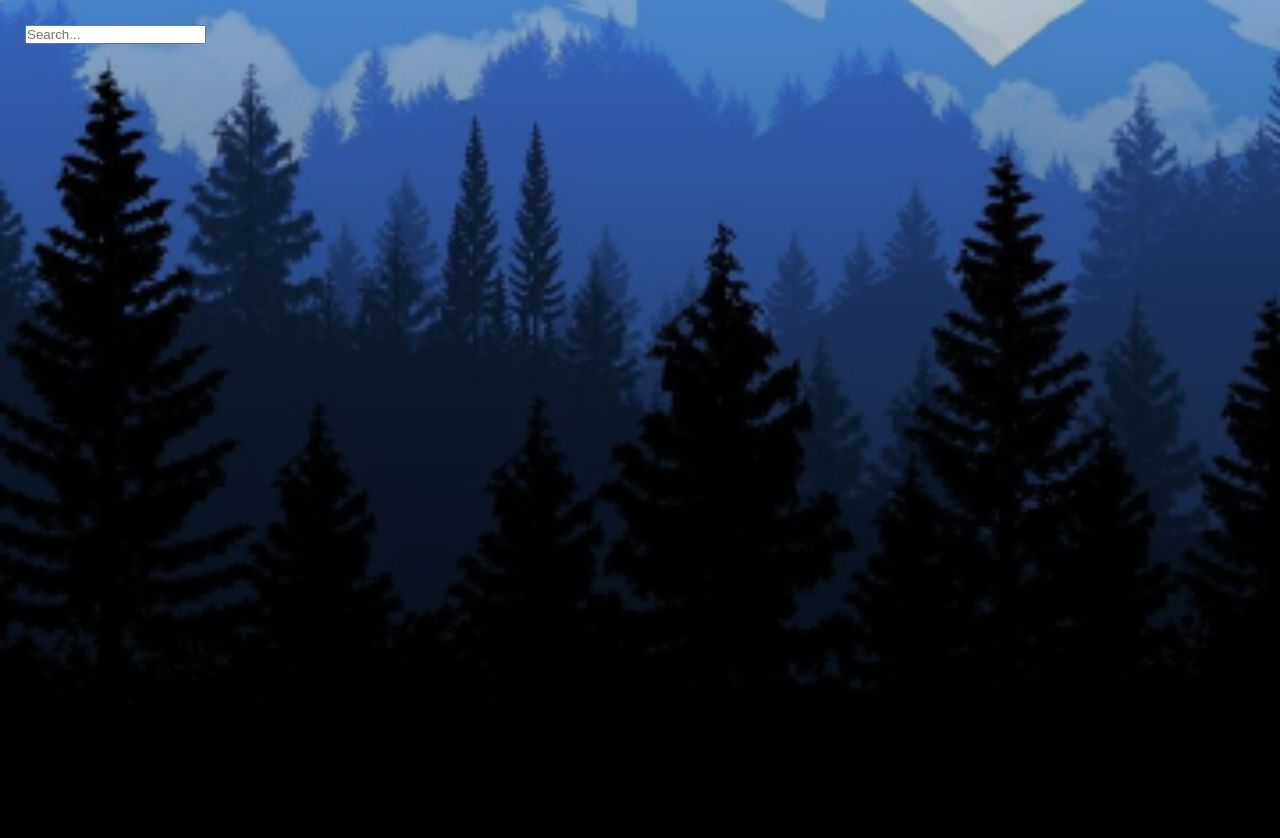
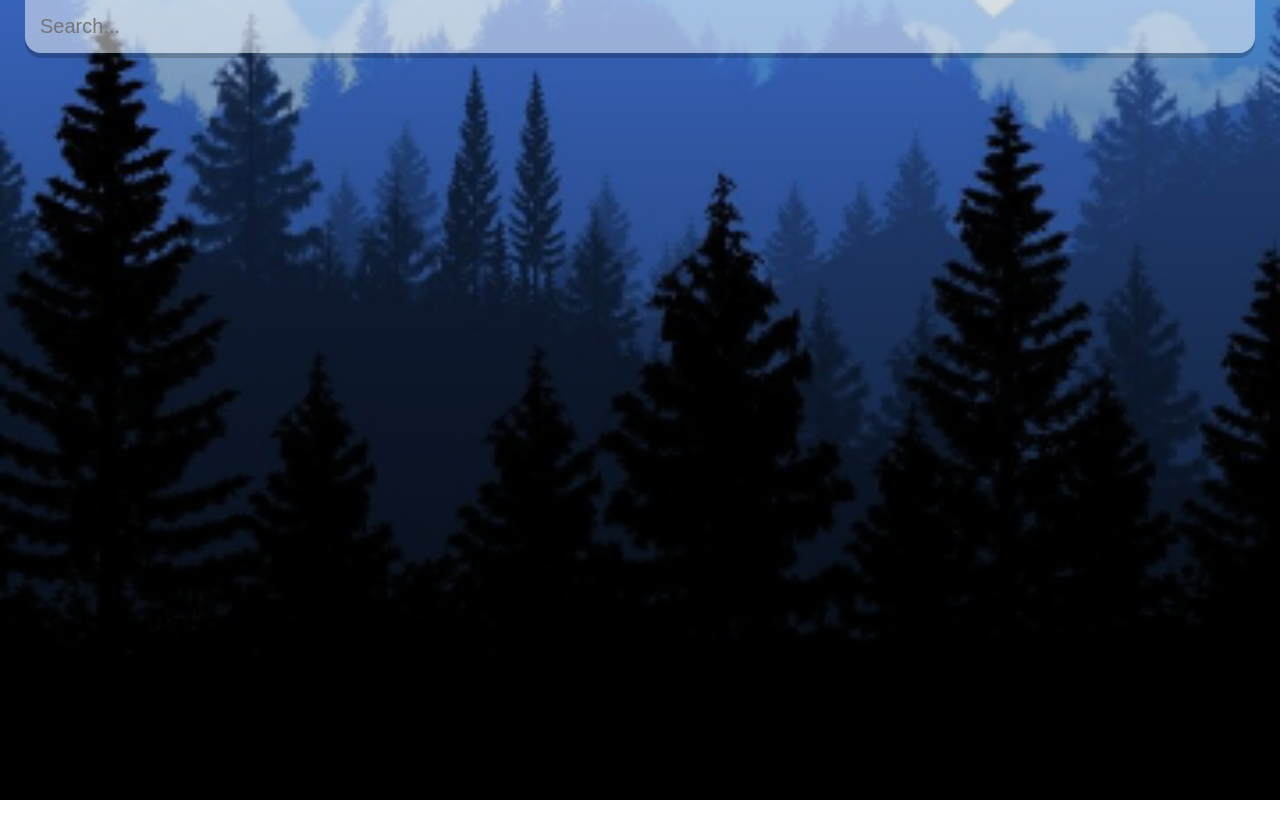
Before and after one commit to karlbehrensg/weather-app, a React (Create React App) app: page / in a window 1280 px wide. Shown: the top 838 px of the page. After the commit the page ends 800 px from the top, so only its background shows below. Built offline with nearby package versions, Linux system fonts and the light colour scheme.

Commit message:
Se estila el input

```diff
--- a/src/index.css
+++ b/src/index.css
@@ -1,7 +1,7 @@
 * {
   margin: 0;
   padding: 0;
-  box-sizing: 0;
+  box-sizing: border-box;
 }
 
 body {
@@ -13,7 +13,7 @@
   background-image: url('./assets/cold-bg.jpg');
   background-size: cover;
   background-position: bottom;
-  transition: 0.4 ease-out;
+  transition: 0.4 ease;
 }
 
 .App.warm {
@@ -25,3 +25,30 @@
   background-image: linear-gradient(to bottom, rgba(0, 0, 0, 0.2), rgba(0, 0, 0, 0.75));
   padding: 25px;
 }
+
+.search-box {
+  width: 100%;
+  margin: 0 0 75px;
+}
+
+.search-box .search-bar {
+  display: block;
+  width: 100%;
+  padding: 15px;
+
+  appearance: none;
+  background: none;
+  border: none;
+  outline: none;
+
+  background-color: rgba(255, 255, 255, 0.5);
+  border-radius: 0px 0px 16px 16px;
+  margin-top: -25px;
+
+  box-shadow: 0px 5px rgba(0, 0, 0, 0.2);
+
+  color: #313131;
+  font-size: 20px;
+
+  transition: 0.4s ease;
+}
```
